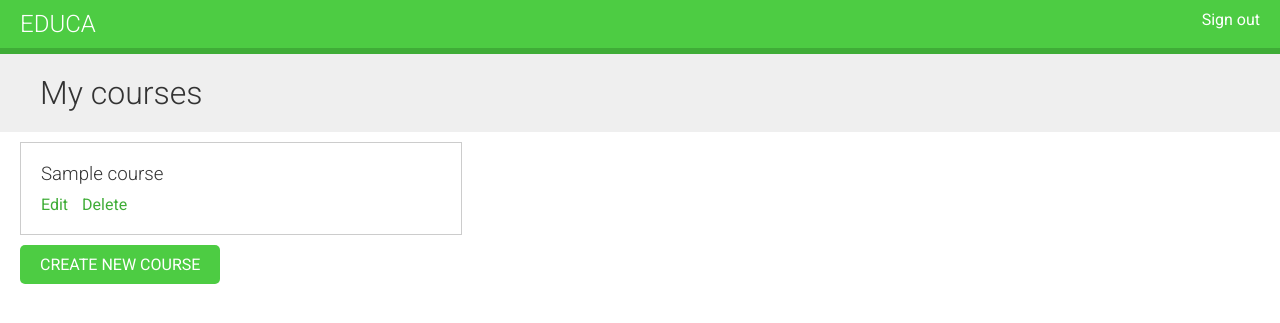
After one commit to Koha90/educa, a Django app: page /course/mine/ in a window 1280 px wide. The commit adds this page. Shown: the top 323 px of the page. Run offline with Django 3.2, Linux system fonts and the light colour scheme; a user stored in the database is signed in; tables that the repository leaves empty hold one stand-in row (values such as "Sample post").

Commit message:
добавлены формы создания, редактирования, удаления курсов

```diff
--- a/config/urls.py
+++ b/config/urls.py
@@ -14,8 +14,12 @@ Including another URLconf
     2. Add a URL to urlpatterns:  path('blog/', include('blog.urls'))
 """
 from django.contrib import admin
-from django.urls import path
+from django.urls import path, include
+from django.contrib.auth import views as auth_views
 
 urlpatterns = [
+    path('accounts/login/', auth_views.LoginView.as_view(), name='login'),
+    path('accounts/logout/', auth_views.LogoutView.as_view(), name='logout'),
     path('admin/', admin.site.urls),
+    path('course/', include('courses.urls')),
 ]
--- a/courses/fields.py
+++ b/courses/fields.py
@@ -19,7 +19,7 @@ class OrderField(models.PositiveIntegerField):
 							 for field in self.for_fields}
 					qs = qs.filter(**query)
 				# Получаем заказ последнего объекта.
-				last_item = qs.filter(self.attname)
+				last_item = qs.latest(self.attname)
 				value = last_item.order + 1
 			except ObjectDoesNotExist:
 				value = 0
--- a/courses/models.py
+++ b/courses/models.py
@@ -2,6 +2,8 @@ from django.db import models
 from django.contrib.auth.models import User
 from django.contrib.contenttypes.models import ContentType
 from django.contrib.contenttypes.fields import GenericForeignKey
+
+from .fields import OrderField
 
 
 class Subject(models.Model):
@@ -39,13 +41,15 @@ class Module(models.Model):
 	course = models.ForeignKey(Course, related_name='modules', on_delete=models.CASCADE, verbose_name='Курс')
 	title = models.CharField('Название', max_length=200)
 	description = models.TextField('Описание', blank=True)
+	order = OrderField(blank=True, for_fields=['course'], verbose_name='Порядок')
 
 	class Meta:
 		verbose_name = 'Модуль'
 		verbose_name_plural = 'Модули'
+		ordering = ['order']
 
 	def __str__(self):
-		return self.title
+		return f'{self.order}. {self.title}'
 
 
 class Content(models.Model):
@@ -56,6 +60,12 @@ class Content(models.Model):
 									 )})
 	object_id = models.PositiveIntegerField('Идентификатор объекта (число)')
 	item = GenericForeignKey('content_type', 'object_id')
+	order = OrderField(blank=True, for_fields=['module'], verbose_name='Порядок')
+
+	class Meta:
+		verbose_name = 'Контент'
+		verbose_name_plural = 'Контент'
+		ordering = ['order']
 
 
 class ItemBase(models.Model):
--- a/courses/static/css/base.css
+++ b/courses/static/css/base.css
@@ -23,7 +23,6 @@ h1, h2, h3, h4, h5, h6 {
 
 h1 {
     background:#efefef;
-    width:100%;
     overflow:auto;
     padding:20px 0 20px 40px;
     margin:0;
--- /dev/null
+++ b/courses/templates/base.html
@@ -0,0 +1,34 @@
+{% load static %}
+<!DOCTYPE html>
+<html lang="en">
+<head>
+	<meta charset="UTF-8">
+	<title>{% block title %}Educa{% endblock title %}</title>
+	<link rel="stylesheet" href="{% static "css/base.css" %}">
+</head>
+<body>
+<div id="header">
+	<a href="/" class="logo">Educa</a>
+	<ul class="menu">
+		{% if request.user.is_authenticated %}
+		<li><a href="{% url "logout" %}">Sign out</a></li>
+		{% else %}
+		<li><a href="{% url "login" %}">Sign in</a></li>
+		{% endif %}
+	</ul>
+</div>
+<div id="content">
+	{% block content %}
+	{% endblock %}
+</div>
+<script src="https://ajax.googleapis.com/ajax/libs/jquery/
+3.3.1/jquery.min.js"></script>
+<script>
+$(document).ready(function() {
+{% block domready %}
+{% endblock %}
+});
+
+</script>
+</body>
+</html>
--- /dev/null
+++ b/courses/templates/courses/manage/course/list.html
@@ -0,0 +1,26 @@
+{% extends "base.html" %}
+
+{% block title %}
+<h1>My courses</h1>
+{% endblock title %}
+
+{% block content %}
+<h1>My courses</h1>
+
+<div class="module">
+	{% for course in object_list %}
+	<div class="course-info">
+		<h3>{{ course.title }}</h3>
+		<p>
+			<a href="{% url 'course_edit' course.id %}">Edit</a>
+			<a href="{% url 'course_delete' course.id %}">Delete</a>
+		</p>
+	</div>
+	{% empty %}
+	<p>You haven't created any courses yet.</p>
+	{% endfor %}
+	<p>
+		<a href="{% url 'course_create' %}" class="button">Create new course</a>
+	</p>
+</div>
+{% endblock content %}
--- /dev/null
+++ b/courses/urls.py
@@ -0,0 +1,13 @@
+from django.urls import path
+from . import views
+
+urlpatterns = [
+	path('mine/', views.ManageCourseListView.as_view(),
+		 name='manage_course_list'),
+	path('create/', views.CourseCreateView.as_view(),
+		 name='course_create'),
+	path('<pk>/edit/', views.CourseUpdateView.as_view(),
+		 name='course_edit'),
+	path('<pk>/delete/', views.CourseDeleteView.as_view(),
+		 name='course_delete'),
+]
--- a/courses/views.py
+++ b/courses/views.py
@@ -1,3 +1,49 @@
 from django.shortcuts import render
+from django.urls import reverse_lazy
+from django.views.generic.list import ListView
+from django.views.generic.edit import CreateView, UpdateView, DeleteView
+from django.contrib.auth.mixins import LoginRequiredMixin, PermissionRequiredMixin
 
-# Create your views here.
+from .models import Course
+
+
+class OwnerMixin(object):
+	def get_queryset(self):
+		qs = super(OwnerMixin, self).get_queryset()
+		return qs.filter(owner=self.request.user)
+
+
+class OwnerEditMixin(object):
+	def form_valid(self, form):
+		form.instance.owner = self.request.user
+		return super(OwnerEditMixin, self).form_valid(form)
+
+
+class OwnerCourseMixin(OwnerMixin, LoginRequiredMixin):
+	model = Course
+	fields = ['subject', 'title', 'slug', 'overview']
+	success_url = reverse_lazy('manage_course_list')
+
+
+class OwnerCourseEditMixin(OwnerCourseMixin, OwnerEditMixin):
+	fields = ['subject', 'title', 'slug', 'overview']
+	success_url = reverse_lazy('manage_course_list')
+	template_name = 'courses/manage/course/form.html'
+
+
+class ManageCourseListView(OwnerCourseMixin, ListView):
+	template_name = 'courses/manage/course/list.html'
+
+
+class CourseCreateView(PermissionRequiredMixin, OwnerCourseEditMixin, CreateView):
+	permission_required = 'courses.add_course'
+
+
+class CourseUpdateView(PermissionRequiredMixin, OwnerCourseEditMixin, UpdateView):
+	permission_required = 'courses.change_course'
+
+
+class CourseDeleteView(PermissionRequiredMixin, OwnerCourseMixin, DeleteView):
+	template_name = 'courses/manage/course/delete.html'
+	success_url = reverse_lazy('manage_course_list')
+	permission_required = 'courses.delete_course'
```
Also changed, not shown: courses/templates/courses/manage/course/delete.html (added, +17 -0 lines), courses/templates/courses/manage/course/form.html (added, +27 -0 lines), courses/templates/registration/logged_out.html (added, +9 -0 lines), courses/templates/registration/login.html (added, +20 -0 lines), courses/migrations/0003_auto_20210208_1621.py (added).
